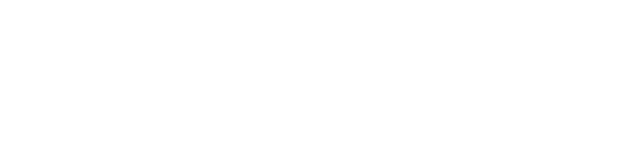
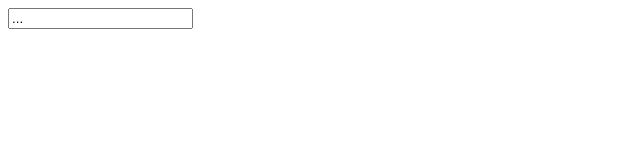
Before and after one commit to OlegSyrovatko/ts-test-project, a website with bundled scripts: page index.html in a window 1280 px wide. Shown: the whole page, without its empty margins (0-640 px from the left). Built offline with nearby package versions, Linux system fonts and the light colour scheme.

Commit message:
set input value

```diff
--- a/index.html
+++ b/index.html
@@ -6,5 +6,7 @@
     <title>Understading TypeScript</title>
     <script src="./dist/app.js" defer></script>
   </head>
-  <body></body>
+  <body>
+    <input type="text" id="some-id" />
+  </body>
 </html>
--- a/src/app.ts
+++ b/src/app.ts
@@ -99,3 +99,12 @@ function moveAnimal(animal: Animal) {
 
 moveAnimal({ type: "bird", flyingSpeed: 10 });
 moveAnimal({ type: "horse", runningSpeed: 7 });
+
+// const inputEl = <HTMLInputElement>document.getElementById("some-id")!;
+//const inputEl = document.getElementById("some-id") as HTMLInputElement;
+
+// inputEl.value = "...";
+const inputEl = document.getElementById("some-id");
+if (inputEl) {
+  (inputEl as HTMLInputElement).value = "...";
+}
```
Also changed, not shown: dist/app.js, 1 other file.
